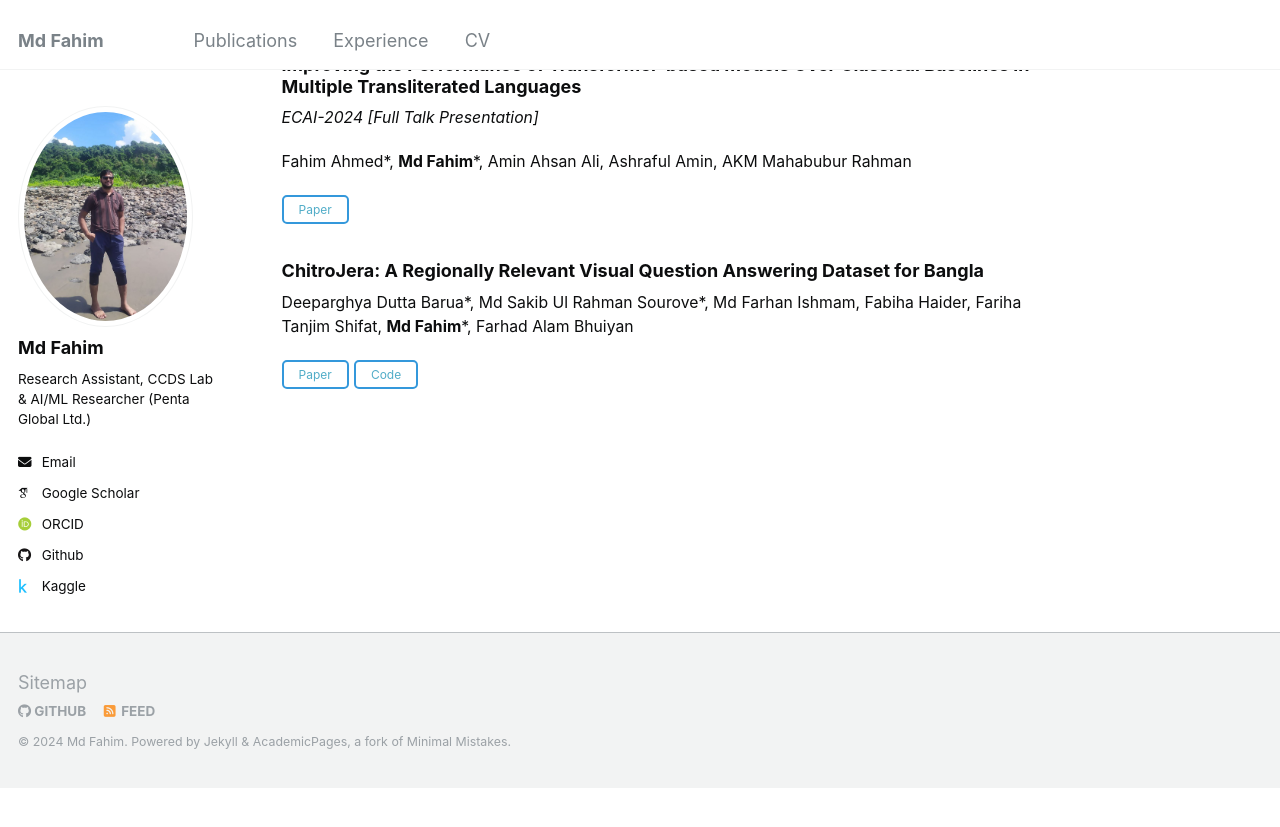
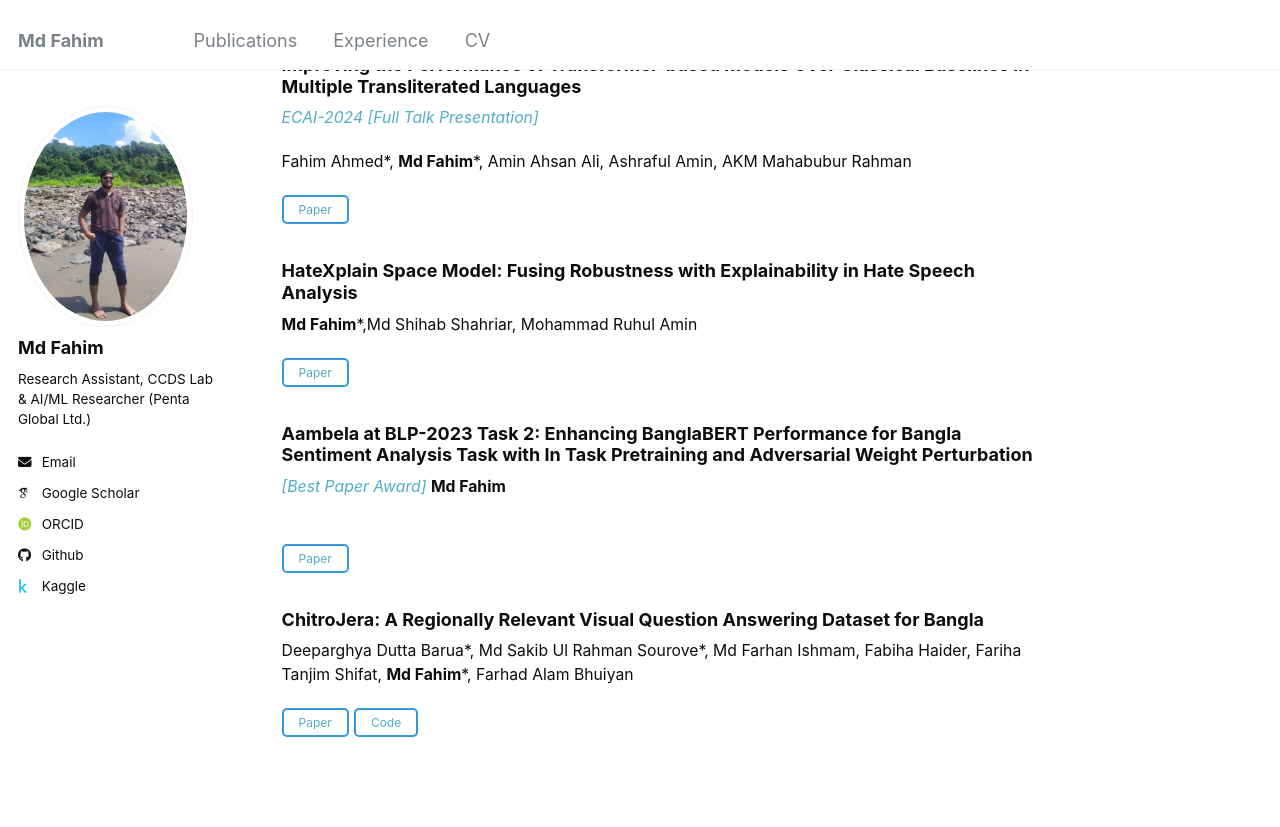
Before and after one commit to md-fahim/md-fahim.github.io, a Jekyll site: the page built from _pages/about.md, in a window 1280 px wide and 900 px high, scrolled down 1071 px. Shown: the top 827 px of the window. Built offline with Jekyll 4.4.1, drawn with Linux system fonts in a browser that asks for light colours; some web fonts are replaced; before the commit the page ends 1858 px from its top, so only the background shows below that.

Commit message:
29_10_2024_changes

```diff
--- a/_pages/about.md
+++ b/_pages/about.md
@@ -94,7 +94,7 @@ Hi, I am MD Fahim.
     <li> Novel T5-based dual encoder architecture achieving SOTA on BanglaTLit.</li>
 </ul>
 
-<h3>Improving the Performance of Transformer-based Models Over Classical Baselines in Multiple Transliterated Languages</h3> <i> ECAI-2024 [Full Talk Presentation] </i>
+<h3>Improving the Performance of Transformer-based Models Over Classical Baselines in Multiple Transliterated Languages</h3> <i> <a href="https://www.ecai2024.eu/programme/schedule"> ECAI-2024 [Full Talk Presentation] </a> </i>
 
 Fahim Ahmed\*, <b>Md Fahim</b>\*, Amin Ahsan Ali, Ashraful Amin, AKM Mahabubur Rahman
 <br>
@@ -103,6 +103,26 @@ Fahim Ahmed\*, <b>Md Fahim</b>\*, Amin Ahsan Ali, Ashraful Amin, AKM Mahabubur R
     <a href="https://ebooks.iospress.nl/doi/10.3233/FAIA240972">Paper</a>
 </button> </body>
 
+
+<h3>HateXplain Space Model: Fusing Robustness with Explainability in Hate Speech Analysis</h3>
+
+<b>Md Fahim</b>\*,Md Shihab Shahriar, Mohammad Ruhul Amin
+<br>
+<body>
+<button class="transparent-button" onclick="window.location.href='https://neurips2023-enlsp.github.io/papers/paper_91.pdf'">
+    <a href="https://neurips2023-enlsp.github.io/papers/paper_91.pdf">Paper</a>
+</button>
+</body>
+
+<h3>Aambela at BLP-2023 Task 2: Enhancing BanglaBERT Performance for Bangla Sentiment Analysis Task with In Task Pretraining and Adversarial Weight Perturbation</h3>
+<i> <a href="https://blp-workshop.github.io/"> [Best Paper Award] </a> </i>
+<b>Md Fahim</b>\
+<br>
+<body>
+<button class="transparent-button" onclick="window.location.href='https://aclanthology.org/2023.banglalp-1.42.pdf'">
+    <a href="https://aclanthology.org/2023.banglalp-1.42.pdf">Paper</a>
+</button>
+</body>
 
 <h3>ChitroJera: A Regionally Relevant Visual Question Answering Dataset for Bangla</h3>
 
@@ -125,6 +145,7 @@ Deeparghya Dutta Barua\*, Md Sakib Ul Rahman Sourove\*, Md Farhan Ishmam, Fabiha
 <button class="transparent-button" onclick="window.location.href='https://www.sciencedirect.com/science/article/abs/pii/S1566253524000484'">
     <a href="https://www.sciencedirect.com/science/article/abs/pii/S1566253524000484"> Information Fusion 2024 </a>
 </button>
+
 </body>
 
 <div style="display: flex; justify-content: center; align-items: center; margin-top: 10px; margin-bottom: 10px; width: 100%;">
```
